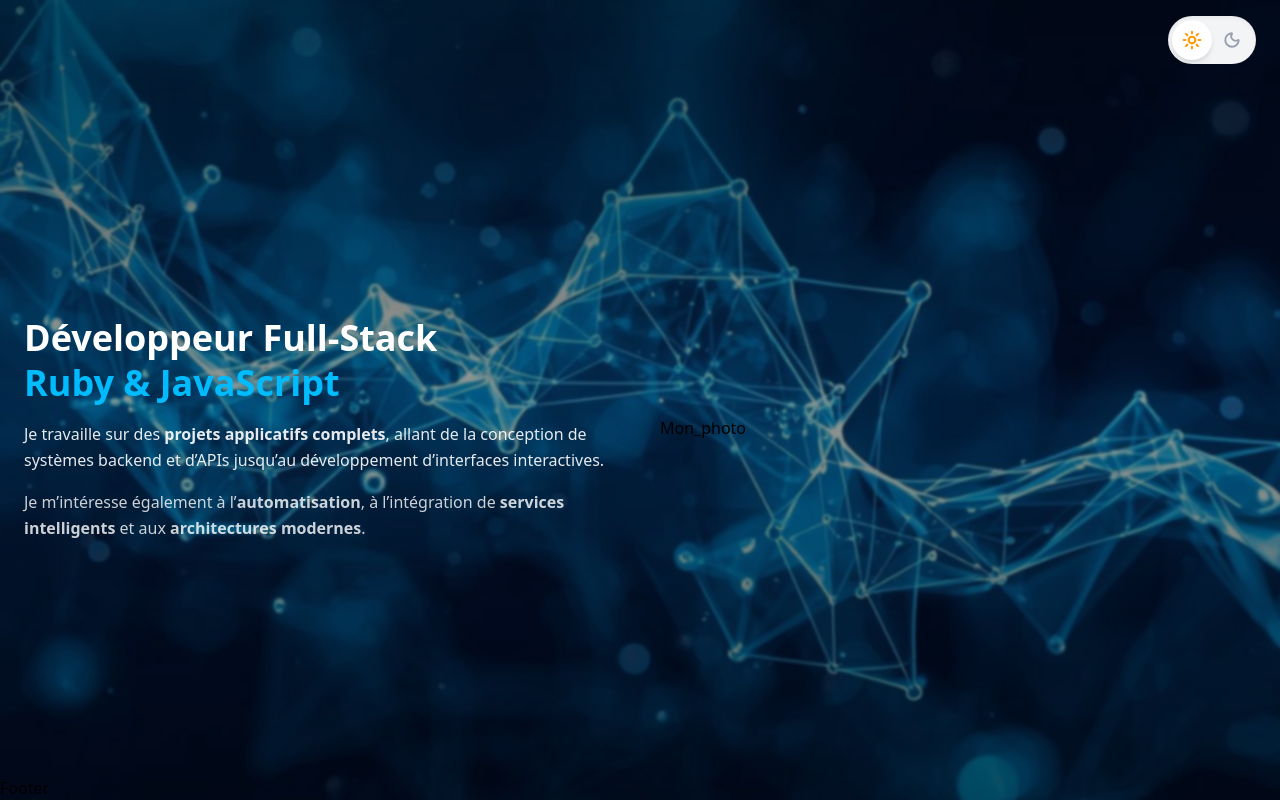
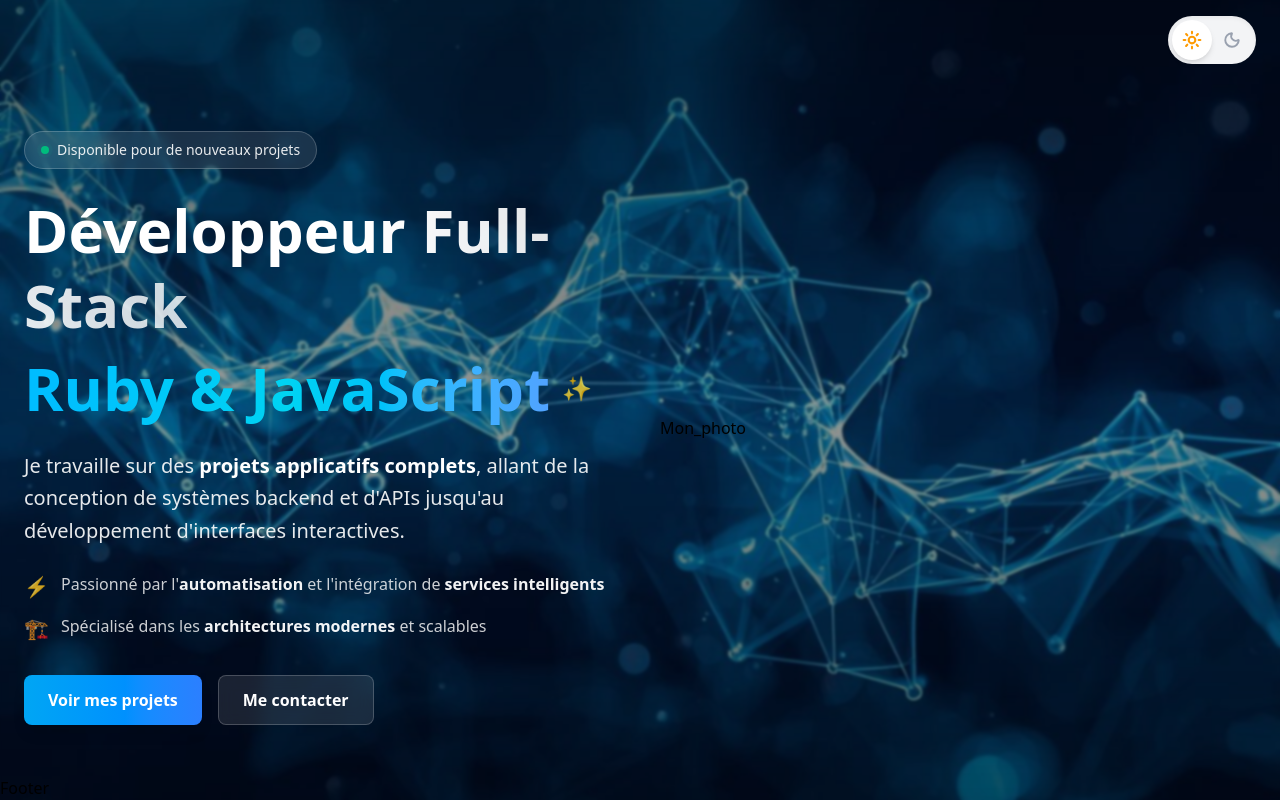
Before and after one commit to MANDANIAINAPRECIEUX/portofolio, a React (Vite) app: page / in a window 1280 px wide. Built offline with nearby package versions, Linux system fonts and the light colour scheme.

Commit message:
amelioration complet de l'interface

```diff
--- a/src/components/Corps.tsx
+++ b/src/components/Corps.tsx
@@ -4,36 +4,102 @@ interface CorpsProps {
 
 const Corps = ({ isDarkMode }: CorpsProps) => {
   return (
-    <div className="max-w-2xl text-white space-y-4">
-      <h1 className="text-4xl font-bold leading-tight">
-        Développeur Full-Stack{" "}
+    <div className="max-w-2xl space-y-6">
+      {/* Badge ou tag */}
+      <div className="inline-flex items-center gap-2 px-4 py-2 rounded-full bg-white/10 backdrop-blur-sm border border-white/20">
+        <span className="relative flex h-2 w-2">
+          <span className="animate-ping absolute inline-flex h-full w-full rounded-full bg-emerald-400 opacity-75"></span>
+          <span className="relative inline-flex rounded-full h-2 w-2 bg-emerald-500"></span>
+        </span>
+        <span className="text-sm font-medium text-white/90">
+          Disponible pour de nouveaux projets
+        </span>
+      </div>
+
+      {/* Titre principal avec effet gradiant */}
+      <h1 className="text-5xl md:text-6xl font-extrabold leading-tight">
+        <span className="bg-clip-text text-transparent bg-gradient-to-r from-white via-white to-white/80">
+          Développeur Full-Stack
+        </span>
+        <br />
+        <span className="inline-flex items-center gap-3 mt-2">
           <span
             className={`
-
-            inline-block
-            transition-all duration-500
+              bg-clip-text text-transparent bg-gradient-to-r
+              transition-all duration-700 ease-out
               ${
                 isDarkMode
-                ? "translate-x-2 text-red-400"
-                : "translate-x-0 text-sky-400"
+                  ? "from-red-400 via-pink-400 to-rose-400 translate-x-2 scale-105"
+                  : "from-sky-400 via-cyan-400 to-blue-400 translate-x-0 scale-100"
               }
             `}
           >
             Ruby & JavaScript
           </span>
+          <span
+            className={`
+              text-2xl transition-all duration-700
+              ${isDarkMode ? "rotate-12 opacity-100" : "rotate-0 opacity-80"}
+            `}
+          >
+            ✨
+          </span>
+        </span>
       </h1>
 
-      <p className="text-base text-white/90 leading-relaxed">
-        Je travaille sur des <strong>projets applicatifs complets</strong>,
-        allant de la conception de systèmes backend et d’APIs jusqu’au
-        développement d’interfaces interactives.
+      {/* Description principale */}
+      <p className="text-lg md:text-xl text-white/90 leading-relaxed font-light">
+        Je travaille sur des{" "}
+        <span className="font-semibold text-white relative group">
+          projets applicatifs complets
+          <span className="absolute bottom-0 left-0 w-0 h-0.5 bg-gradient-to-r from-sky-400 to-blue-400 group-hover:w-full transition-all duration-300"></span>
+        </span>
+        , allant de la conception de systèmes backend et d'APIs jusqu'au
+        développement d'interfaces interactives.
       </p>
 
-      <p className="text-base text-white/80 leading-relaxed">
-        Je m’intéresse également à l’<strong>automatisation</strong>, à
-        l’intégration de <strong>services intelligents</strong> et aux{" "}
-        <strong>architectures modernes</strong>.
+      {/* Description secondaire avec icônes */}
+      <div className="flex flex-col gap-3 text-base text-white/80">
+        <div className="flex items-start gap-3">
+          <span className="text-xl mt-0.5">⚡</span>
+          <p className="leading-relaxed">
+            Passionné par l'
+            <strong className="text-white/95">automatisation</strong> et
+            l'intégration de{" "}
+            <strong className="text-white/95">services intelligents</strong>
           </p>
+        </div>
+        <div className="flex items-start gap-3">
+          <span className="text-xl mt-0.5">🏗️</span>
+          <p className="leading-relaxed">
+            Spécialisé dans les{" "}
+            <strong className="text-white/95">architectures modernes</strong> et
+            scalables
+          </p>
+        </div>
+      </div>
+
+      {/* Boutons CTA (optionnel) */}
+      <div className="flex flex-wrap gap-4 pt-2">
+        <button
+          className={`
+            px-6 py-3 rounded-lg font-semibold
+            transition-all duration-300
+            ${
+              isDarkMode
+                ? "bg-gradient-to-r from-red-500 to-pink-500 hover:from-red-600 hover:to-pink-600"
+                : "bg-gradient-to-r from-sky-500 to-blue-500 hover:from-sky-600 hover:to-blue-600"
+            }
+            text-white shadow-lg hover:shadow-xl hover:scale-105
+            active:scale-95
+          `}
+        >
+          Voir mes projets
+        </button>
+        <button className="px-6 py-3 rounded-lg font-semibold bg-white/10 hover:bg-white/20 text-white border border-white/20 backdrop-blur-sm transition-all duration-300 hover:scale-105 active:scale-95">
+          Me contacter
+        </button>
+      </div>
     </div>
   );
 };
```
Lines whose indentation alone changed are shown as unchanged.
